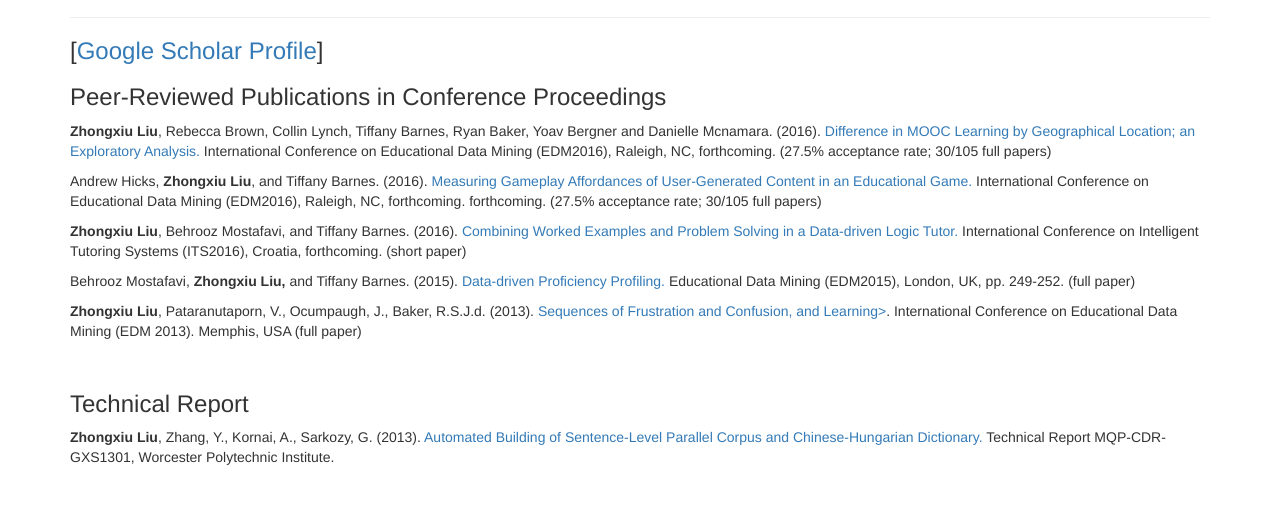
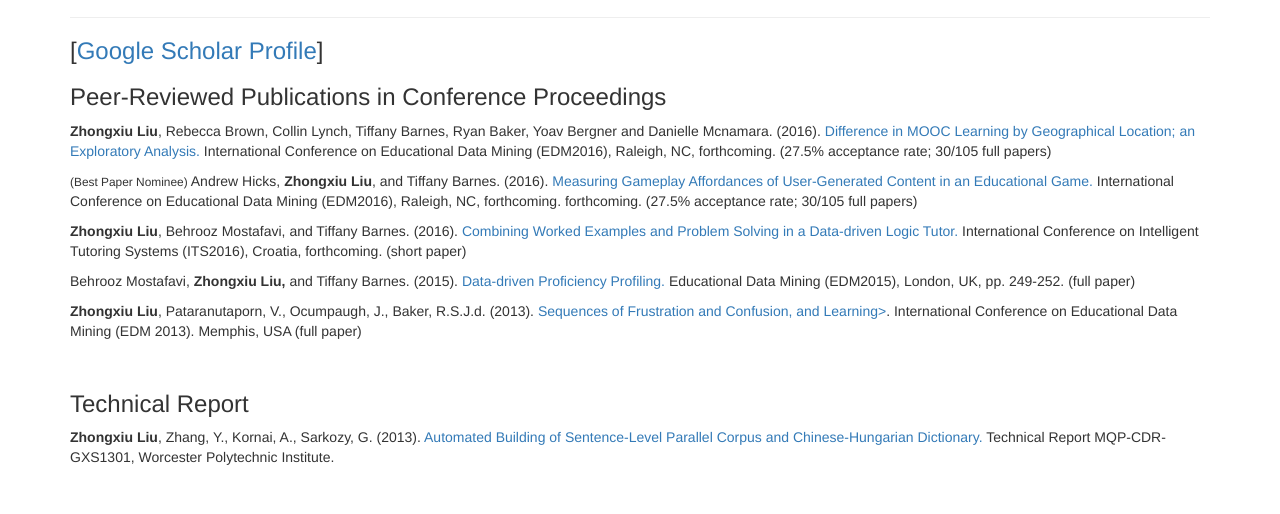
Before and after one commit to zhongxiuliu/zhongxiuliu.github.io, a plain HTML site: page publications/index.html in a window 1280 px wide. Shown: the part 281-795 px from the top of the page. Drawn offline with Linux system fonts and the light colour scheme; files whose address does not match are found by name.

Commit message:
Update index.html

```diff
--- a/publications/index.html
+++ b/publications/index.html
@@ -52,7 +52,7 @@
       <h3>Peer-Reviewed Publications in Conference Proceedings</h3>
       <p>
         <p><b>Zhongxiu Liu</b>, Rebecca Brown, Collin Lynch, Tiffany Barnes, Ryan Baker, Yoav Bergner and Danielle Mcnamara. (2016). <a href="/publications/EDM16_mooc.pdf">Difference in MOOC Learning by Geographical Location; an Exploratory Analysis.</a> International Conference on Educational Data Mining (EDM2016), Raleigh, NC, forthcoming. (27.5% acceptance rate; 30/105 full papers)</p>
-        <p>Andrew Hicks, <b>Zhongxiu Liu</b>, and Tiffany Barnes. (2016). <a href="/publications/EDM16_game.pdf">Measuring Gameplay Affordances of User-Generated Content in an Educational Game.</a> International Conference on Educational Data Mining (EDM2016), Raleigh, NC, forthcoming. forthcoming. (27.5% acceptance rate; 30/105 full papers)</p>
+        <p><small>(Best Paper Nominee)</small> Andrew Hicks, <b>Zhongxiu Liu</b>, and Tiffany Barnes. (2016). <a href="/publications/EDM16_game.pdf">Measuring Gameplay Affordances of User-Generated Content in an Educational Game.</a> International Conference on Educational Data Mining (EDM2016), Raleigh, NC, forthcoming. forthcoming. (27.5% acceptance rate; 30/105 full papers)</p>
         <p><b>Zhongxiu Liu</b>, Behrooz Mostafavi, and Tiffany Barnes. (2016). <a href="/publications/ITS16.pdf">Combining Worked Examples and Problem Solving in a Data-driven Logic Tutor.</a> International Conference on Intelligent Tutoring Systems (ITS2016), Croatia, forthcoming. (short paper)</p>
 		<p>Behrooz Mostafavi, <b>Zhongxiu Liu,</b> and Tiffany Barnes. (2015). <a href="http://www.educationaldatamining.org/EDM2015/uploads/papers/paper_117.pdf">Data-driven Proficiency Profiling.</a> Educational Data Mining (EDM2015), London, UK, pp. 249-252. (full paper)</p>
         <p><b>Zhongxiu Liu</b>,  Pataranutaporn, V., Ocumpaugh, J., Baker, R.S.J.d. (2013). <a href="http://www.columbia.edu/~rsb2162/rn_paper_18.pdf">Sequences of Frustration and Confusion, and Learning></a>. International Conference on Educational Data Mining (EDM 2013). Memphis, USA (full paper)</p>
```
